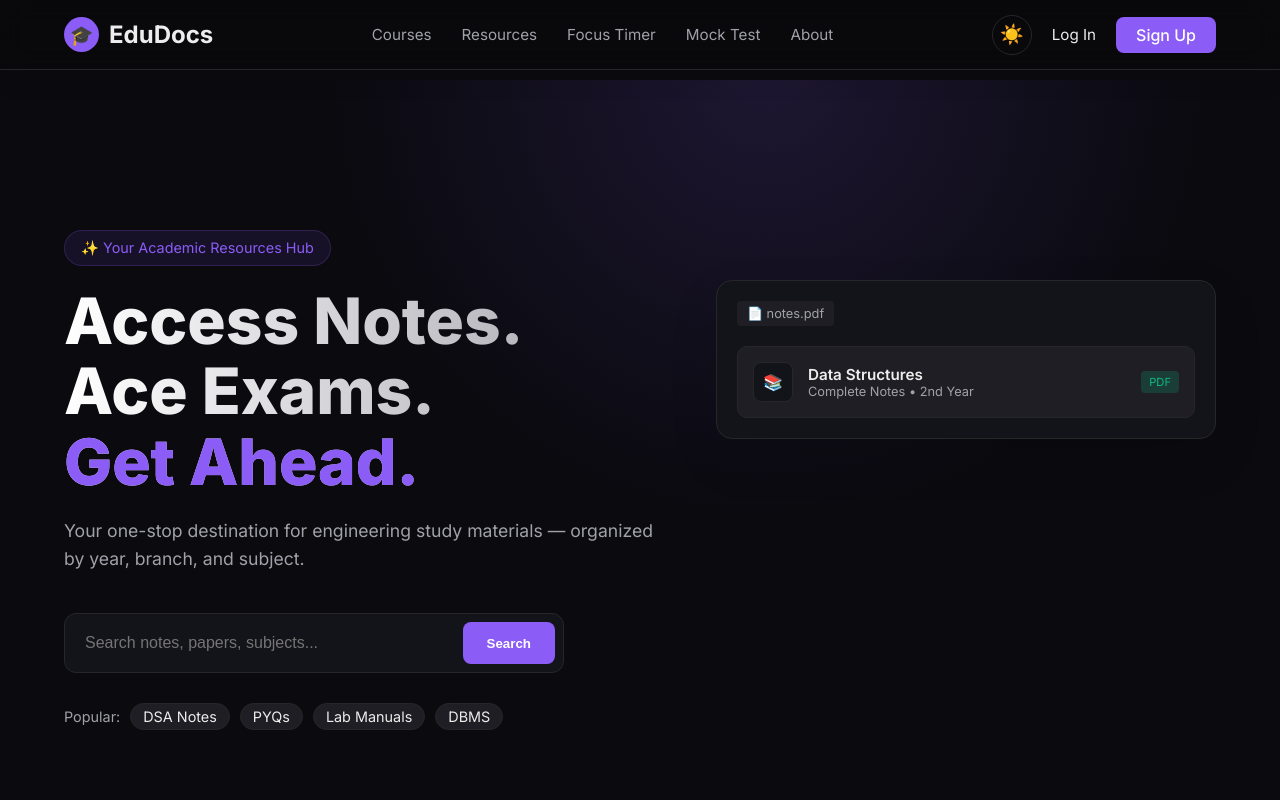
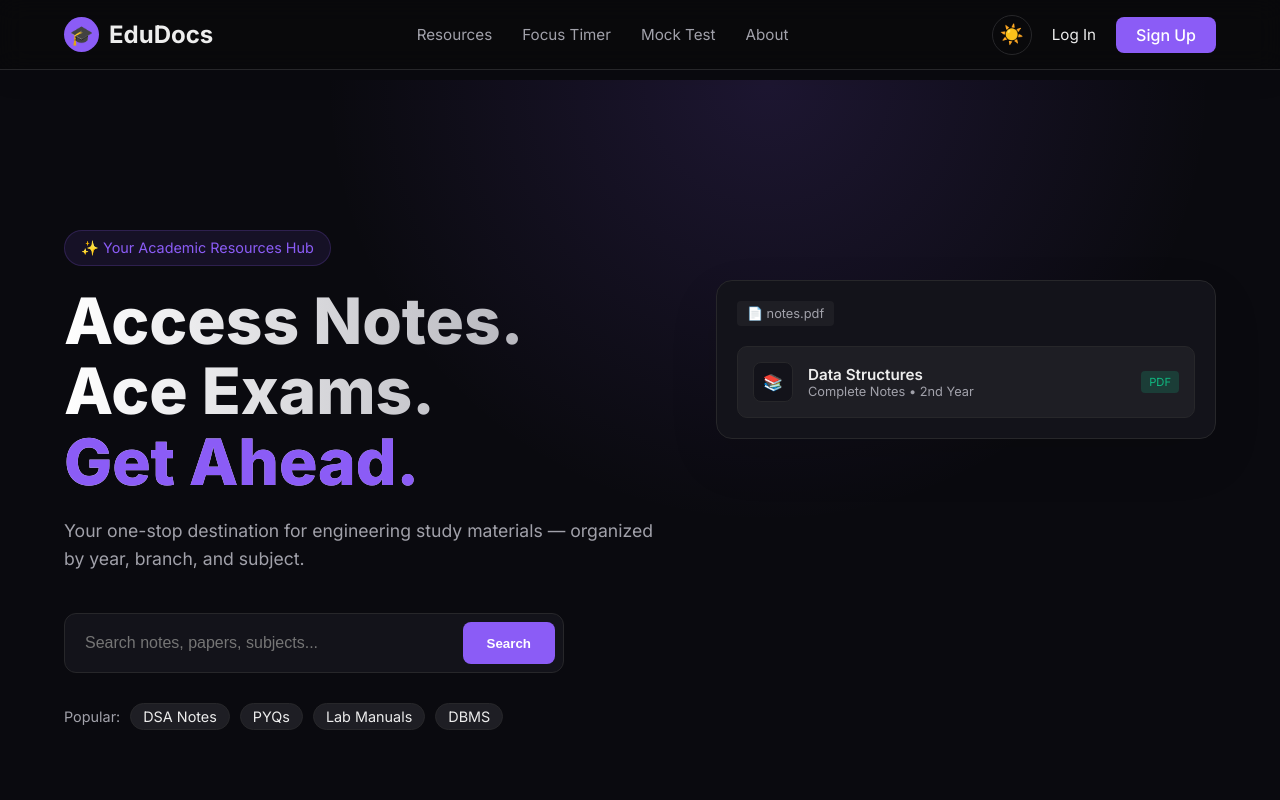
Before and after one commit to pranabgoyal/RVCE-Utility-frontend, a Next.js app: page / in a window 1280 px wide. Shown: the top 800 px of the page. Built offline with nearby package versions, Linux system fonts and the light colour scheme.

Commit message:
Feat: Remove Courses link from Navbar

```diff
--- a/src/components/Navbar.tsx
+++ b/src/components/Navbar.tsx
@@ -17,7 +17,6 @@ const Navbar = () => {
                 </Link>
 
                 <div className={styles.links}>
-                    <Link href="/coming-soon" className={styles.link}>Courses</Link>
                     <Link href="/resources" className={isActive('/resources') ? styles.activeLink : styles.link}>Resources</Link>
                     <Link href="/dashboard/pomodoro" className={isActive('/dashboard/pomodoro') ? styles.activeLink : styles.link}>Focus Timer</Link>
                     <Link href="/dashboard/mock-test" className={isActive('/dashboard/mock-test') ? styles.activeLink : styles.link}>Mock Test</Link>
```
